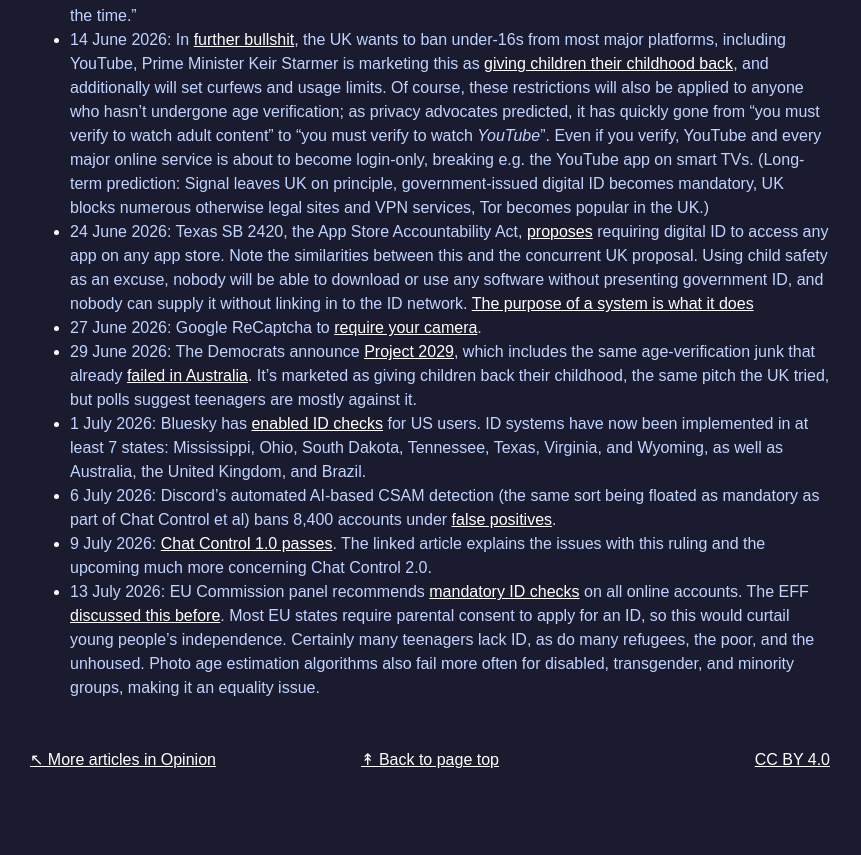
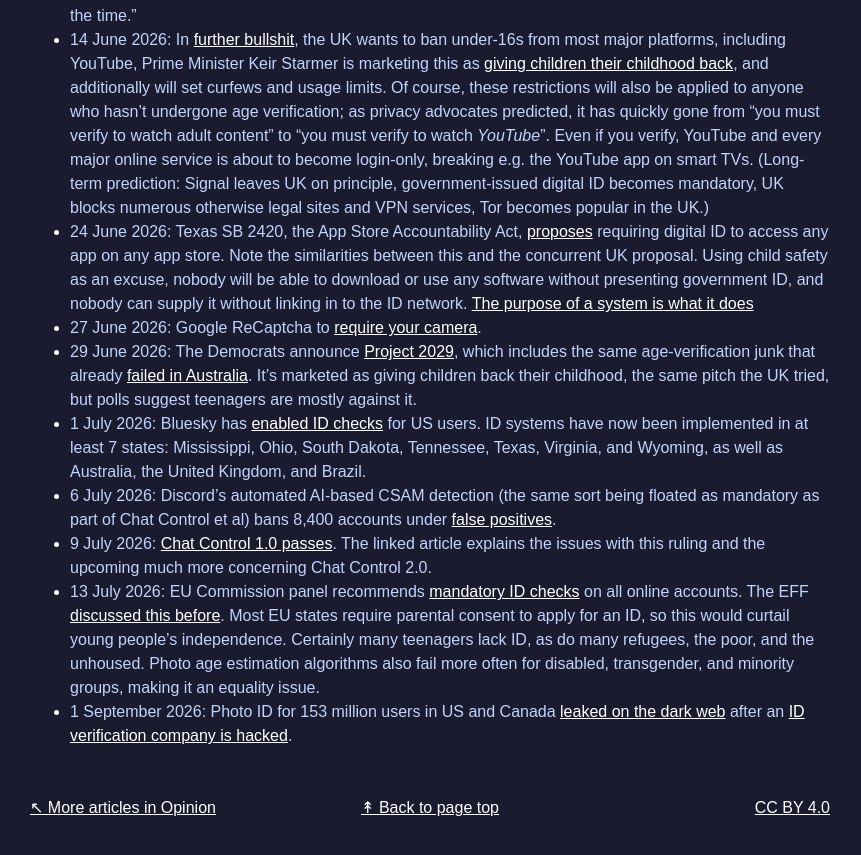
Before and after one commit to orbitalflower/orbitalflower.github.io, a Jekyll site: the page built from _posts/2025-08-03-online-safety-act-bad.md, in a window 1280 px wide and 900 px high, scrolled down 7778 px. Shown: the top 855 px of the window, without its empty margins (210-1071 px from the left). Built offline with Jekyll 4.4.1, drawn with Linux system fonts in a browser that asks for light colours.

Commit message:
Adding link

```diff
--- a/_posts/2025-08-03-online-safety-act-bad.md
+++ b/_posts/2025-08-03-online-safety-act-bad.md
@@ -494,3 +494,7 @@
   many refugees, the poor, and the unhoused. Photo age estimation algorithms
   also fail more often for disabled, transgender, and minority groups, making it
   an equality issue.
+- 1 September 2026: Photo ID for 153 million users in US and Canada
+  [leaked on the dark web](https://x.com/vxunderground/status/2094961551807545493)
+  after an
+  [ID verification company is hacked](https://krebsonsecurity.com/2026/09/fbi-probes-service-selling-153m-drivers-licenses/).
```
